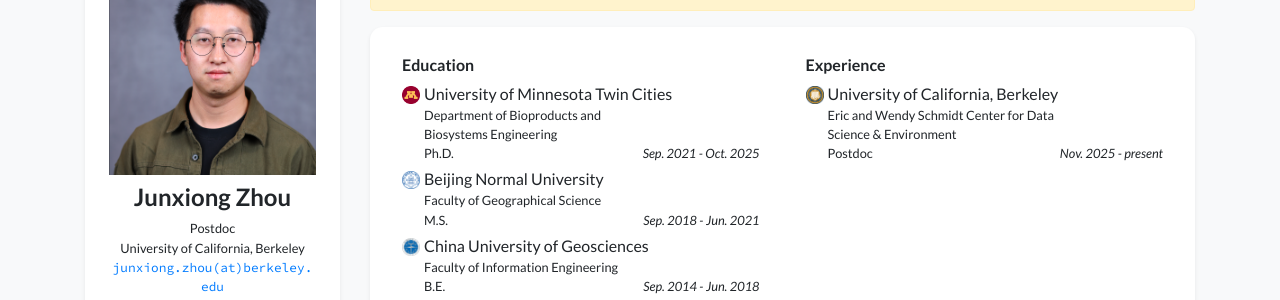
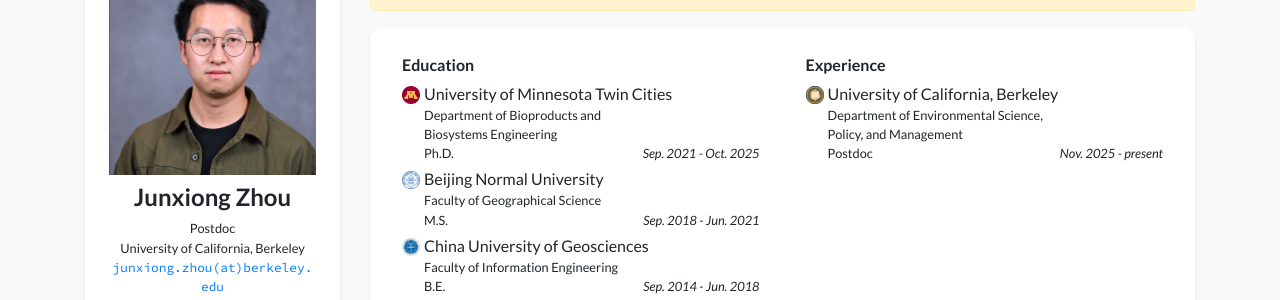
Before and after one commit to Link-dev/Link-dev.github.io, a Jekyll site: the page built from index.html, in a window 1280 px wide and 900 px high, scrolled down 312 px. Shown: the part 153-453 px from the top of the window. Built offline with Jekyll 4.4.1, drawn with Linux system fonts in a browser that asks for light colours; nearby versions of some CDN libraries; a style sheet for code colours, icons or effects is not loaded.

Commit message:
Update profile.yml

```diff
--- a/_data/profile.yml
+++ b/_data/profile.yml
@@ -56,7 +56,7 @@ experience:
 - name: University of California, Berkeley
   logo: /assets/images/badges/UCB.png
   position: >-
-    Eric and Wendy Schmidt Center for Data Science & Environment <br/>
+    Department of Environmental Science, Policy, and Management <br/>
     Postdoc
   date: Nov. 2025 - present
 
```
